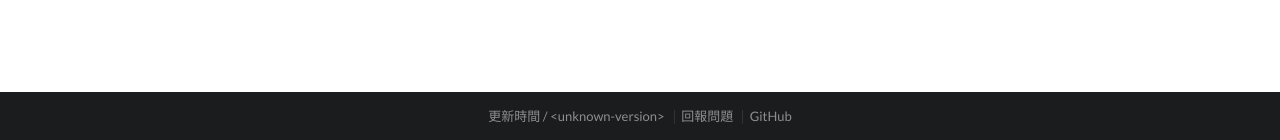
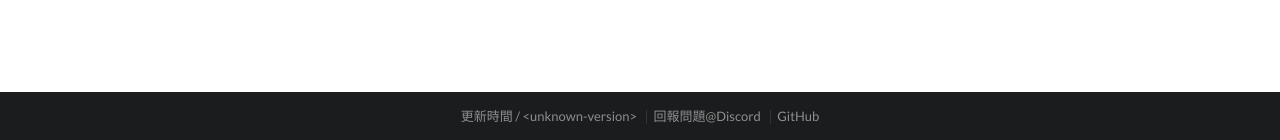
Before and after one commit to afq984/void-battery, a Flask app: page / in a window 1280 px wide. Shown: the part 660-800 px from the top of the page. Run offline with Flask 2, Linux system fonts and the light colour scheme; parts of the project's set-up code (start-up, migrations or seed data) failed here and were passed over.

Commit message:
move report issue to discord

```diff
--- a/web/templates/base.html
+++ b/web/templates/base.html
@@ -59,7 +59,7 @@
           <span class="item">更新時間 / {{ version }}</span>
           {% block footer %}
           {% endblock %}
-          <a class="item" href="https://github.com/afq984/void-battery/issues" target="_blank">回報問題</a>
+          <a class="item" href="https://discord.gg/eG5y9aJ" target="_blank">回報問題@Discord</a>
           <a class="item" href="https://github.com/afg984/void-battery" target="_blank">GitHub</a>
       </div>
     </div>
```
